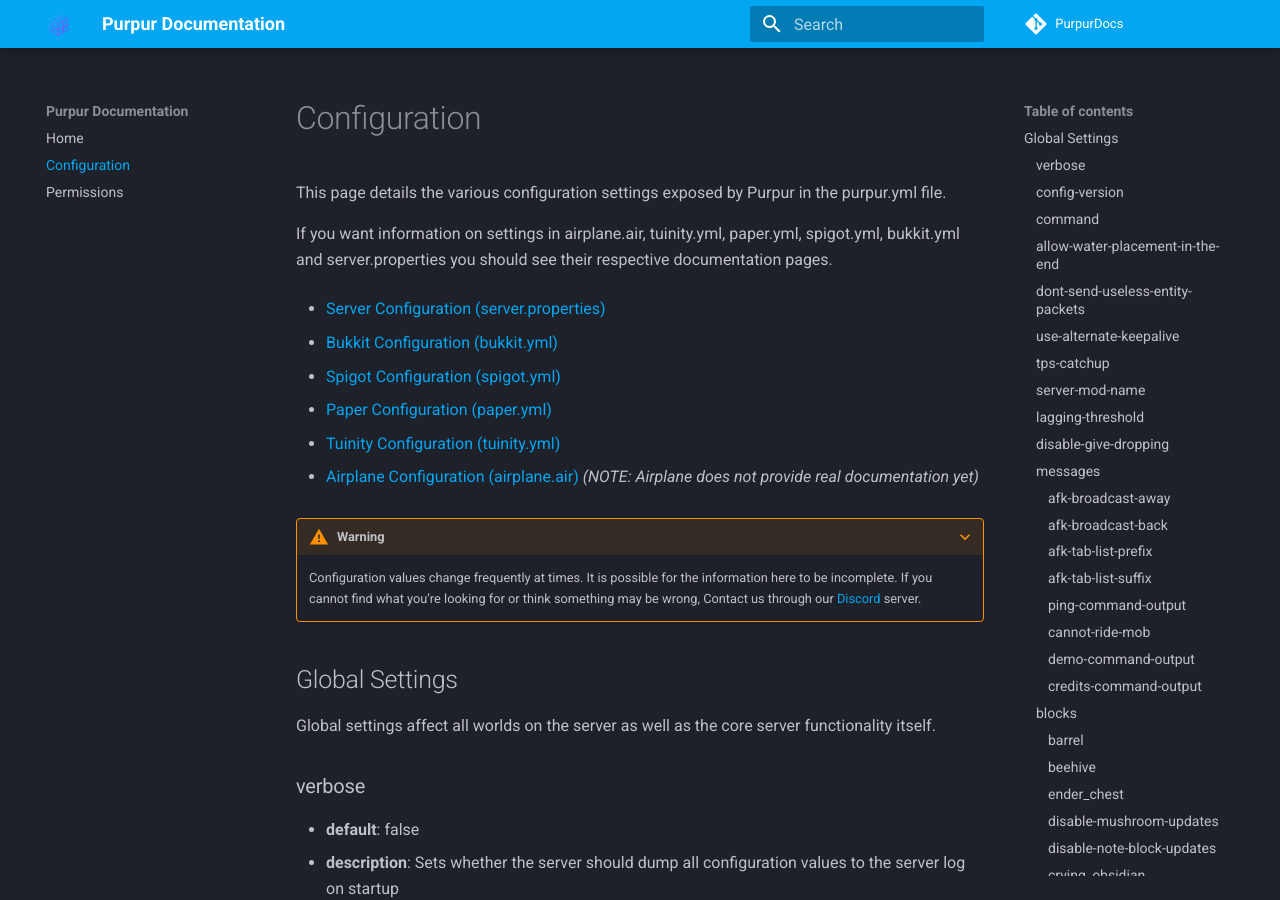
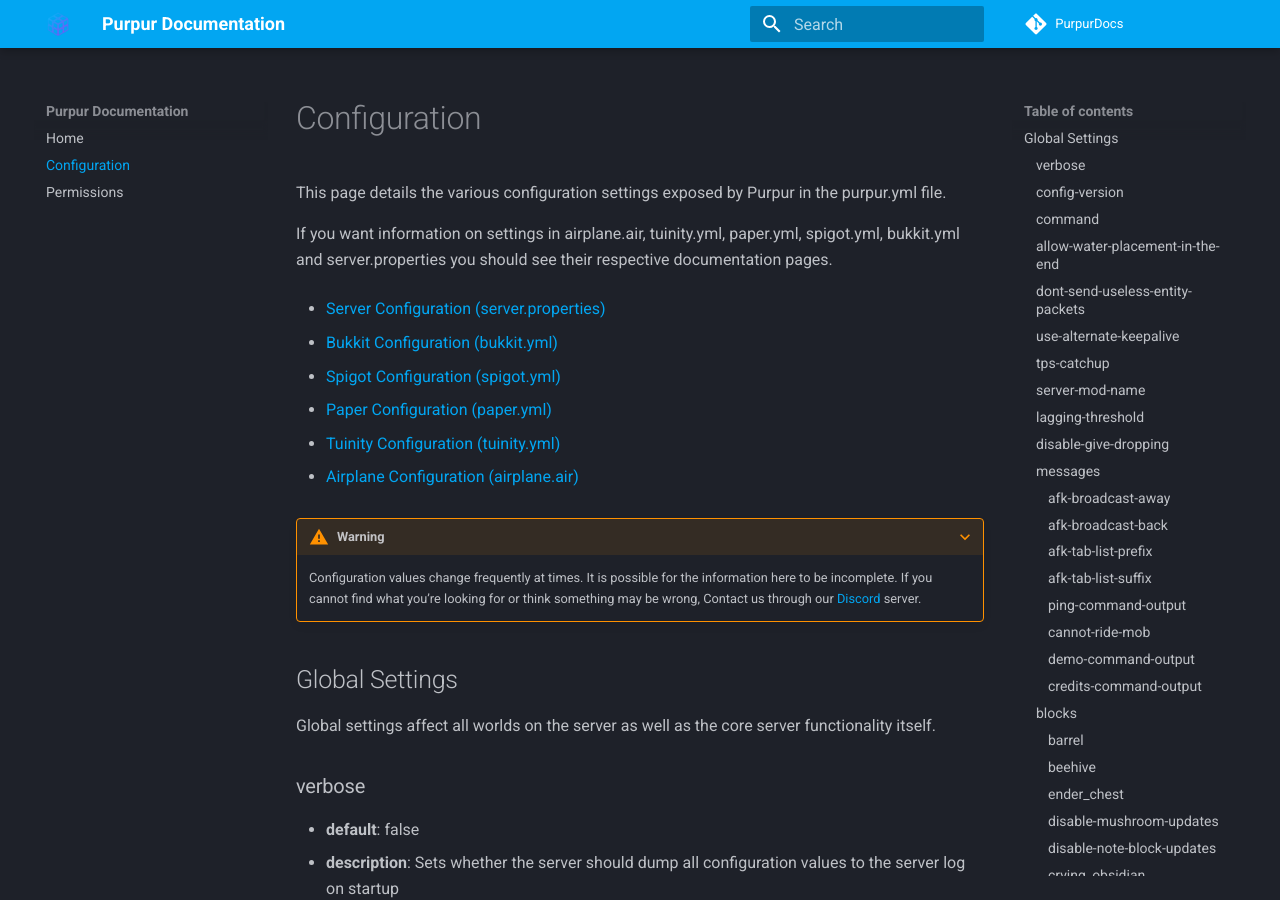
Before and after one commit to PurpurMC/PurpurDocs, an MkDocs documentation site: the page built from mkdocs/Configuration.md, in a window 1280 px wide and 900 px high. Built offline with MkDocs 1.6.1 and Material for MkDocs 9.7.7, drawn with Linux system fonts in a browser that asks for light colours; comment, search, counter and statistics services are not loaded.

Commit message:
Airplane has their own wiki now apparently

```diff
--- a/mkdocs/Configuration.md
+++ b/mkdocs/Configuration.md
@@ -12,7 +12,7 @@
 
 * [Tuinity Configuration (tuinity.yml)](https://github.com/Spottedleaf/Tuinity/wiki/Config)
 
-* [Airplane Configuration (airplane.air)](https://blog.airplane.gg) _(NOTE: Airplane does not provide real documentation yet)_
+* [Airplane Configuration (airplane.air)](https://github.com/TECHNOVE/Airplane/wiki)
 
 ???+ warning "Warning"
     Configuration values change frequently at times. It is possible for the information here to be incomplete. If you cannot find what you’re looking for or think something may be wrong, Contact us through our [Discord](http://purpur.pl3x.net/discord/) server.
```
